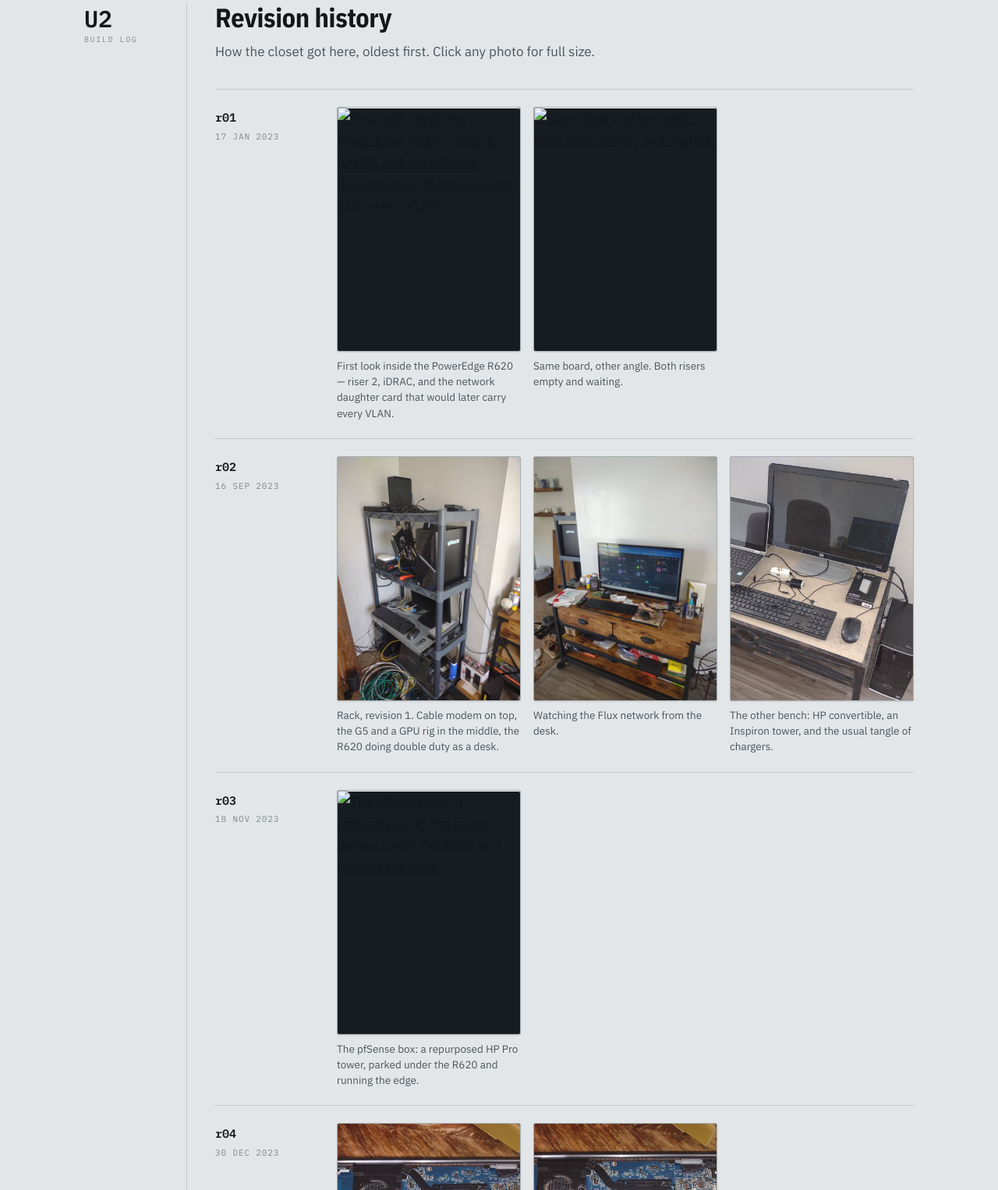
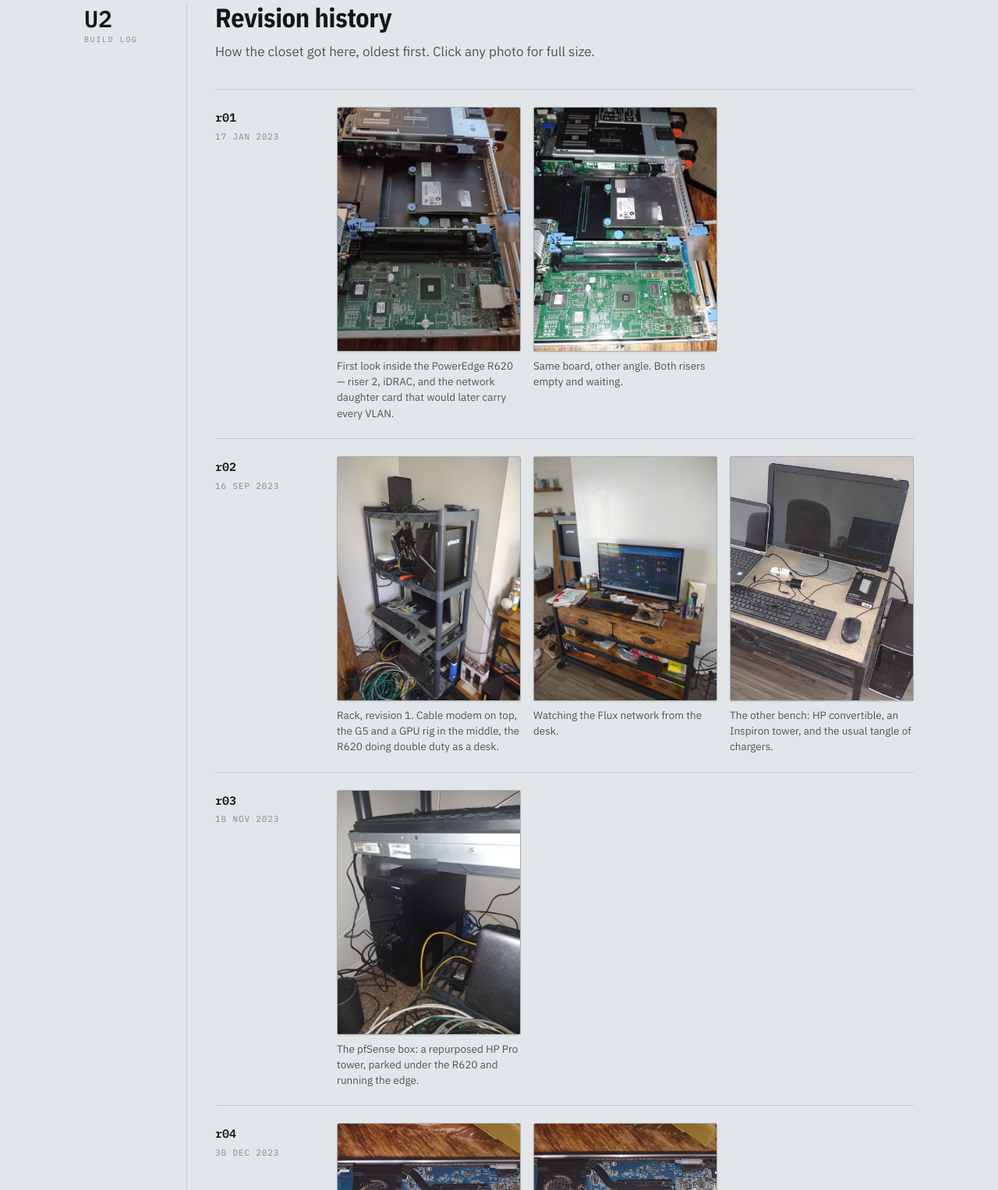
Before and after one commit to Dawg4037/dawg4037.github.io, a plain HTML site: page whatiuse/index.html in a window 1280 px wide. Shown: the part 1971-3497 px from the top of the page at 78% size. Drawn offline with nearby package versions, Linux system fonts and the light colour scheme.

Commit message:
Point build log at renamed redacted photos
Co-Authored-By: Claude Opus 5.5 <noreply@anthropic.com>
Claude-Session: https://claude.ai/code/session_012tLQi69FY3FDDRSUsL7ooC

```diff
--- a/whatiuse/index.html
+++ b/whatiuse/index.html
@@ -181,11 +181,11 @@
         <div class="rev-head"><span class="rev-no">r01</span><time datetime="2023-01-17">17 Jan 2023</time></div>
         <div class="rev-shots">
           <figure class="shot">
-            <a href="../img/full/2023-01-17-175349.jpg"><img src="../img/thumb/2023-01-17-175349.jpg" width="540" height="720" loading="lazy" decoding="async" alt="First look inside the PowerEdge R620 — riser 2, iDRAC, and the network daughter card that would later carry every VLAN."></a>
+            <a href="../img/full/2023-01-17-175349-r.jpg"><img src="../img/thumb/2023-01-17-175349-r.jpg" width="540" height="720" loading="lazy" decoding="async" alt="First look inside the PowerEdge R620 — riser 2, iDRAC, and the network daughter card that would later carry every VLAN."></a>
             <figcaption>First look inside the PowerEdge R620 — riser 2, iDRAC, and the network daughter card that would later carry every VLAN.</figcaption>
           </figure>
           <figure class="shot">
-            <a href="../img/full/2023-01-17-175358.jpg"><img src="../img/thumb/2023-01-17-175358.jpg" width="540" height="720" loading="lazy" decoding="async" alt="Same board, other angle. Both risers empty and waiting."></a>
+            <a href="../img/full/2023-01-17-175358-r.jpg"><img src="../img/thumb/2023-01-17-175358-r.jpg" width="540" height="720" loading="lazy" decoding="async" alt="Same board, other angle. Both risers empty and waiting."></a>
             <figcaption>Same board, other angle. Both risers empty and waiting.</figcaption>
           </figure>
         </div>
@@ -211,7 +211,7 @@
         <div class="rev-head"><span class="rev-no">r03</span><time datetime="2023-11-18">18 Nov 2023</time></div>
         <div class="rev-shots">
           <figure class="shot">
-            <a href="../img/full/2023-11-18-223754.jpg"><img src="../img/thumb/2023-11-18-223754.jpg" width="540" height="720" loading="lazy" decoding="async" alt="The pfSense box: a repurposed HP Pro tower, parked under the R620 and running the edge."></a>
+            <a href="../img/full/2023-11-18-223754-r.jpg"><img src="../img/thumb/2023-11-18-223754-r.jpg" width="540" height="720" loading="lazy" decoding="async" alt="The pfSense box: a repurposed HP Pro tower, parked under the R620 and running the edge."></a>
             <figcaption>The pfSense box: a repurposed HP Pro tower, parked under the R620 and running the edge.</figcaption>
           </figure>
         </div>
```
